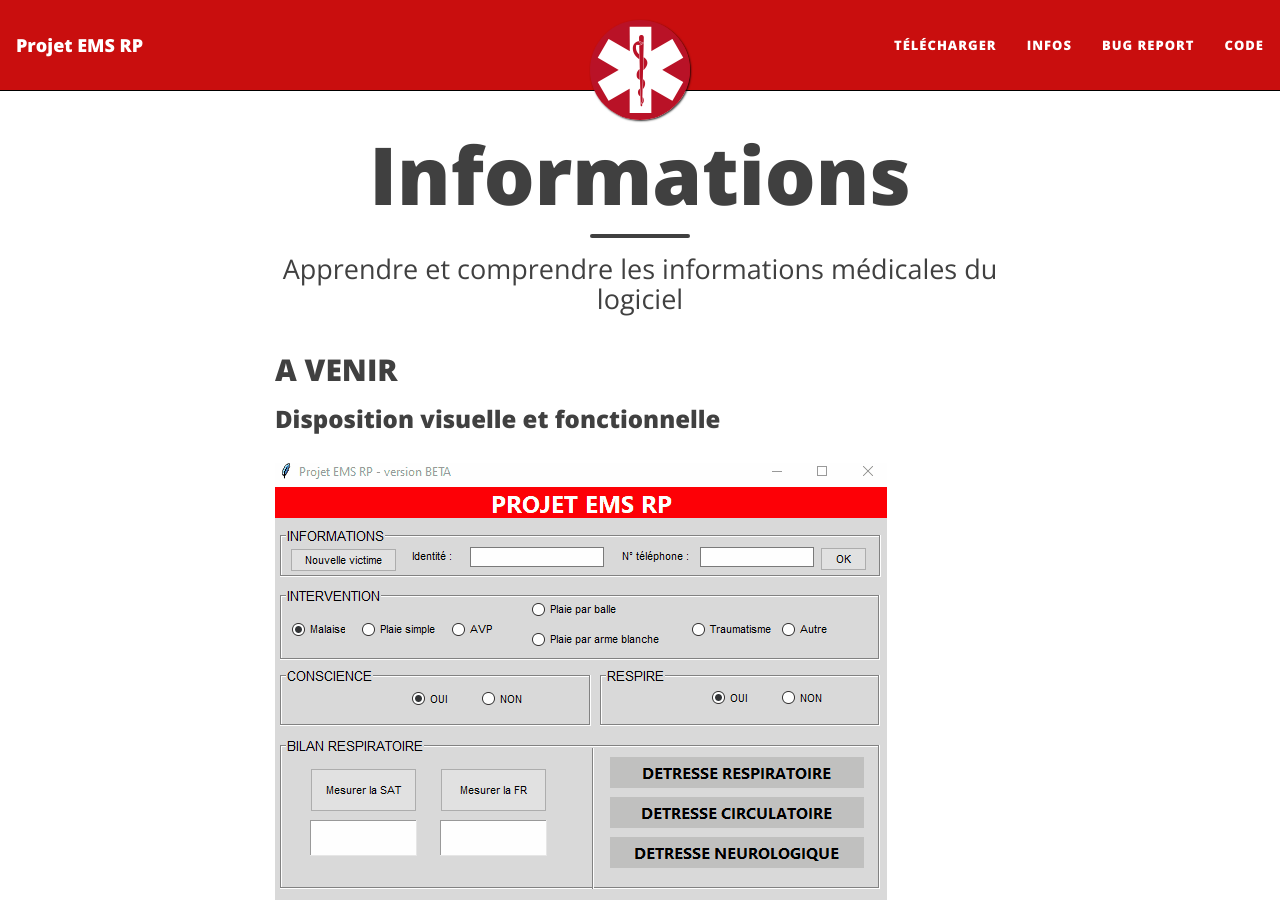
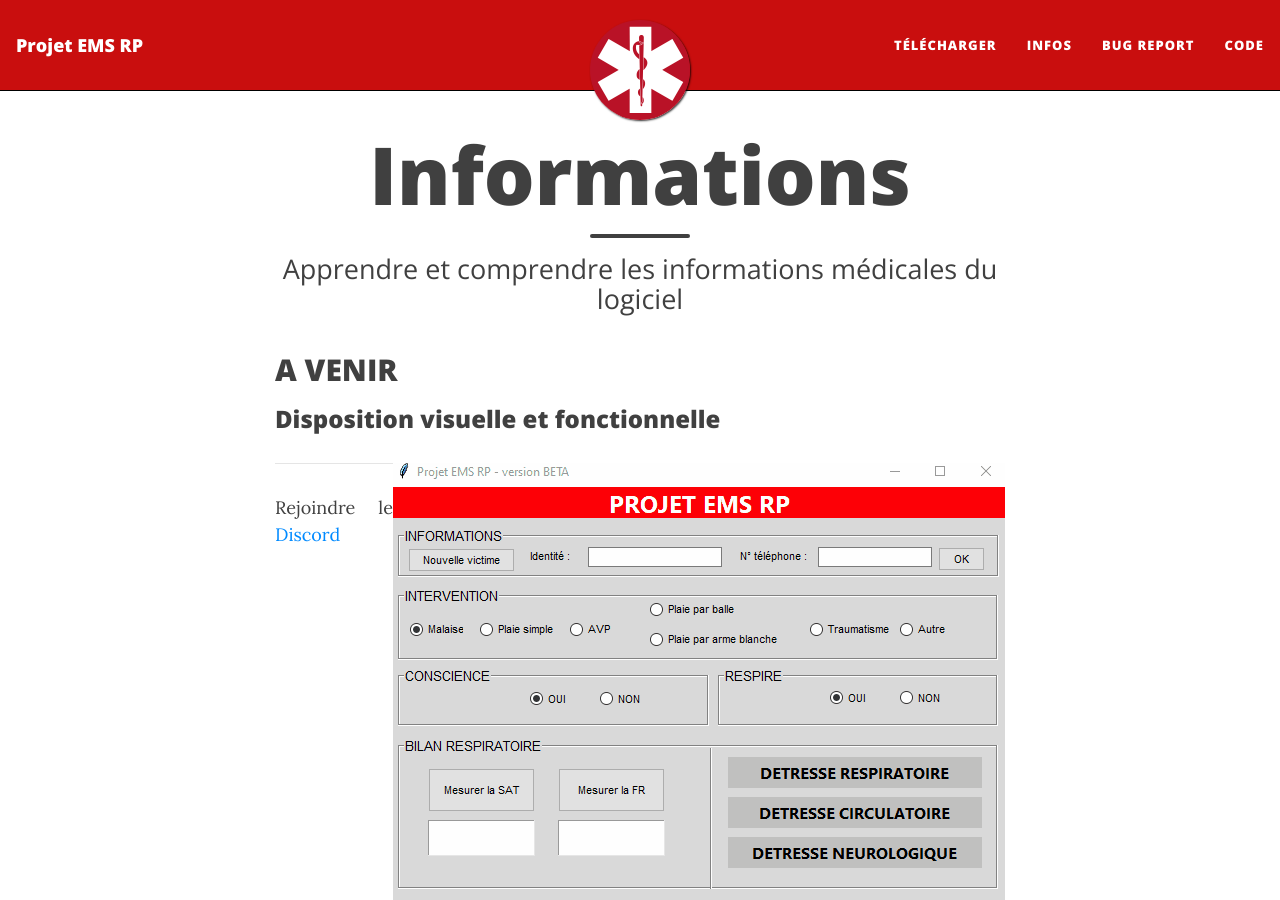
Before and after one commit to Gyrfalc0n/Projet-EMS-RP, a Jekyll site: the page built from informations.md, in a window 1280 px wide and 900 px high. Built offline with Jekyll 4.4.1, drawn with Linux system fonts in a browser that asks for light colours; nearby versions of some CDN libraries.

Commit message:
Update informations.md

```diff
--- a/informations.md
+++ b/informations.md
@@ -8,7 +8,7 @@ subtitle: Apprendre et comprendre les informations médicales du logiciel
 
 ### Disposition visuelle et fonctionnelle
 
-![Logiciel](https://ems.gyrfalcon.fr/images/demo.gif){: style="float: center"}
+![Logiciel](https://ems.gyrfalcon.fr/images/demo.gif){: style="float:right"}
 
 -----
 Rejoindre le [Discord](https://discord.gg/2K2dzeFSDY)
```
